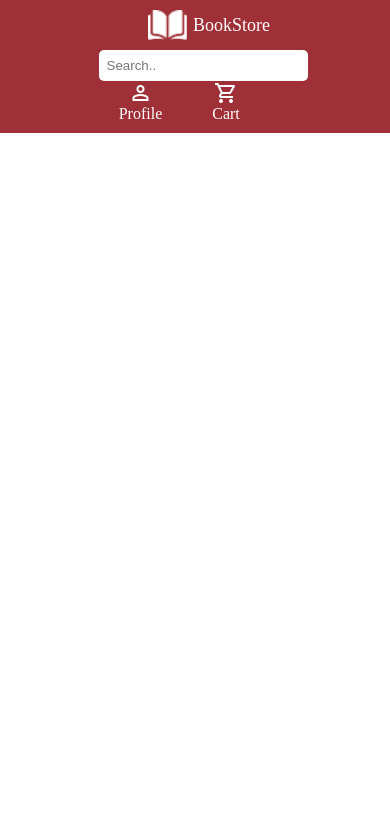
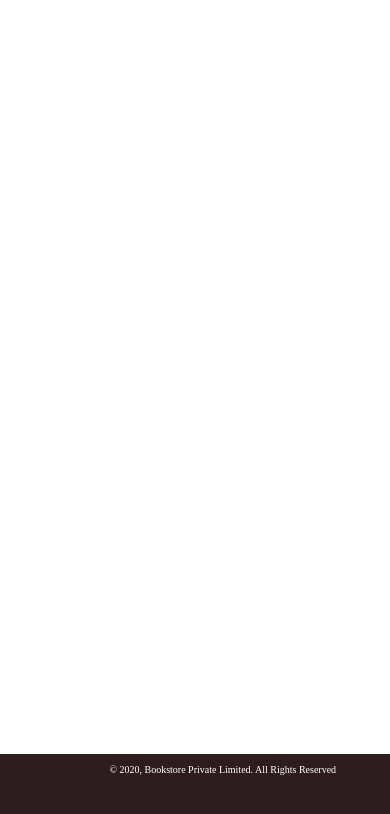
Before and after one commit to amritanand-py/BookStore-Frontend, an Angular app in the folder Bookstore/: page / in a window 390 px wide. Shown: the top 814 px of the page. Built offline with nearby package versions, Linux system fonts and the light colour scheme.

Commit message:
Add:Footer Component

```diff
--- /dev/null
+++ b/Bookstore/src/app/Components/footer/footer.component.html
@@ -0,0 +1,3 @@
+<div class="footer">
+    <p>&copy; 2020, Bookstore Private Limited. All Rights Reserved</p>
+</div>
--- /dev/null
+++ b/Bookstore/src/app/Components/footer/footer.component.scss
@@ -0,0 +1,58 @@
+.footer {
+    position: absolute;
+    bottom: 0;
+    left: 0;
+    width: 100%;
+    height: 50px;
+    background: #2E1D1E;
+    opacity: 1;
+    color: #FFFFFF;
+    text-align: left;
+    padding: 15px;
+    font: normal normal medium 12px/15px Lato;
+    letter-spacing: 0px;
+}
+
+p{
+    margin-left: 15%;
+}
+// @media screen and (max-width: 768px) {
+//     .footer {
+//         height: 60px;
+//         font-size: 11px;
+//         padding: 12px;
+//     }
+// }
+
+// @media screen and (max-width: 480px) {
+//     .footer {
+//         height: 70px;
+//         font-size: 10px;
+//         padding: 10px;
+//     }
+// }
+
+
+@media screen and (max-width: 768px) {
+    .footer {
+        height: 60px;
+        font-size: 11px;
+        padding: 12px;
+        width: auto; /* Adjust width for smaller screens */
+        left: 0; /* Reset left position for smaller screens */
+        right: 0; /* Align to the right for smaller screens */
+        text-align: center; /* Center-align text for smaller screens */
+    }
+}
+
+@media screen and (max-width: 480px) {
+    .footer {
+        height: 70px;
+        font-size: 10px;
+        padding: 10px;
+        width: auto; /* Adjust width for very small screens */
+        left: 0; /* Reset left position for very small screens */
+        right: 0; /* Align to the right for very small screens */
+        text-align: center; /* Center-align text for very small screens */
+    }
+}
--- a/Bookstore/src/app/app.component.html
+++ b/Bookstore/src/app/app.component.html
@@ -1,3 +1,3 @@
 <router-outlet />
 
-<app-navbar></app-navbar>
+<app-footer></app-footer>
--- a/Bookstore/src/app/app.module.ts
+++ b/Bookstore/src/app/app.module.ts
@@ -8,6 +8,7 @@ import { LoginComponent } from './Components/login/login.component';
 import { ForgotPasswordComponent } from './Components/forgot-password/forgot-password.component';
 import { BookCardComponent } from './Components/book-card/book-card.component';
 import { NavbarComponent } from './Components/navbar/navbar.component';
+import { FooterComponent } from './Components/footer/footer.component';
 
 @NgModule({
   declarations: [
@@ -16,7 +17,8 @@ import { NavbarComponent } from './Components/navbar/navbar.component';
     LoginComponent,
     ForgotPasswordComponent,
     BookCardComponent,
-    NavbarComponent
+    NavbarComponent,
+    FooterComponent
   ],
   imports: [
     BrowserModule,
```
Also changed, not shown: Bookstore/src/app/Components/footer/footer.component.ts (added, +10 -0 lines), 1 other file (tests, documents, lock files or other folders).
